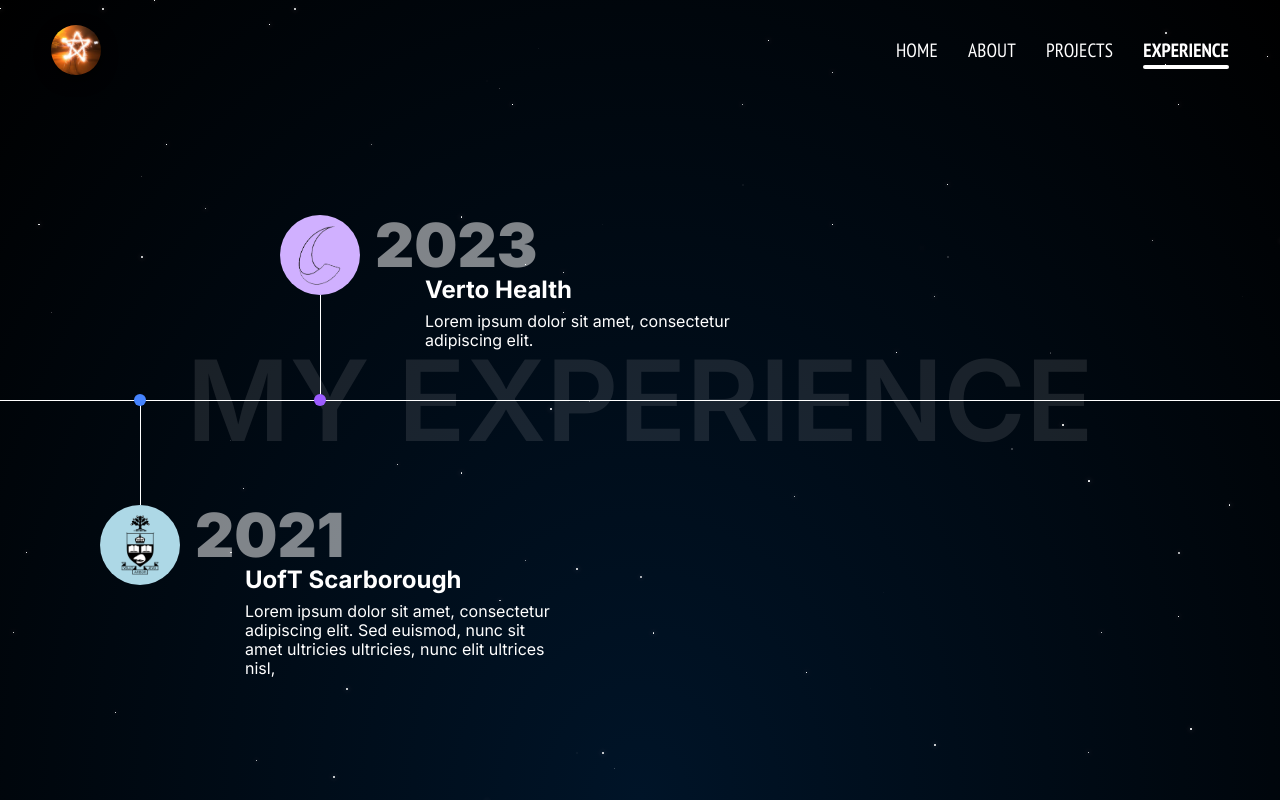
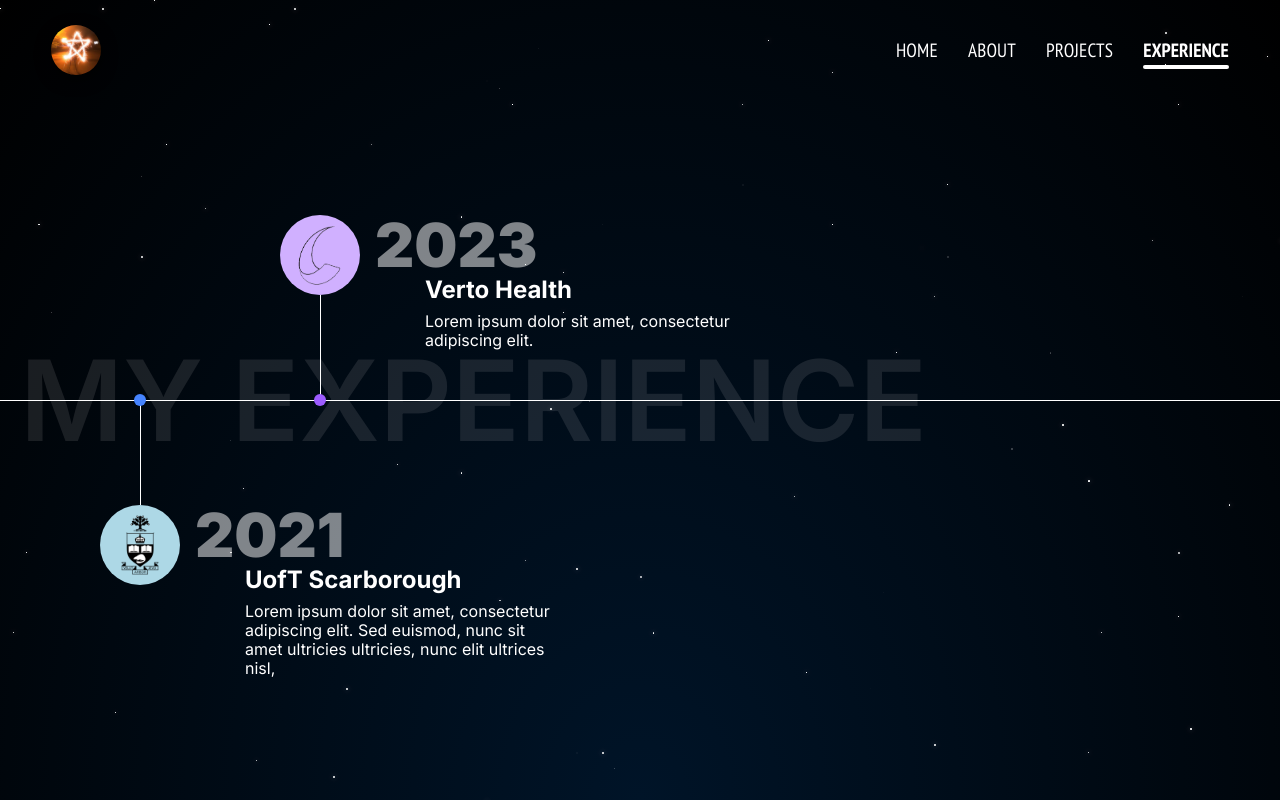
Before and after one commit to andre-fong/andre-portfolio, a Next.js app: page /experience in a window 1280 px wide. Built offline with nearby package versions, Linux system fonts and the light colour scheme.

Commit message:
fix: Experience heading gets cut off

```diff
--- a/styles/Timeline.module.scss
+++ b/styles/Timeline.module.scss
@@ -8,9 +8,8 @@
 }
 
 .bg_title {
-  position: fixed;
-  left: 50%;
-  translate: -50%;
+  position: absolute;
+  padding: 0 20px;
   color:rgba(255, 255, 255, 0.1);
   font-size: 7em;
   font-weight: 600;
```
